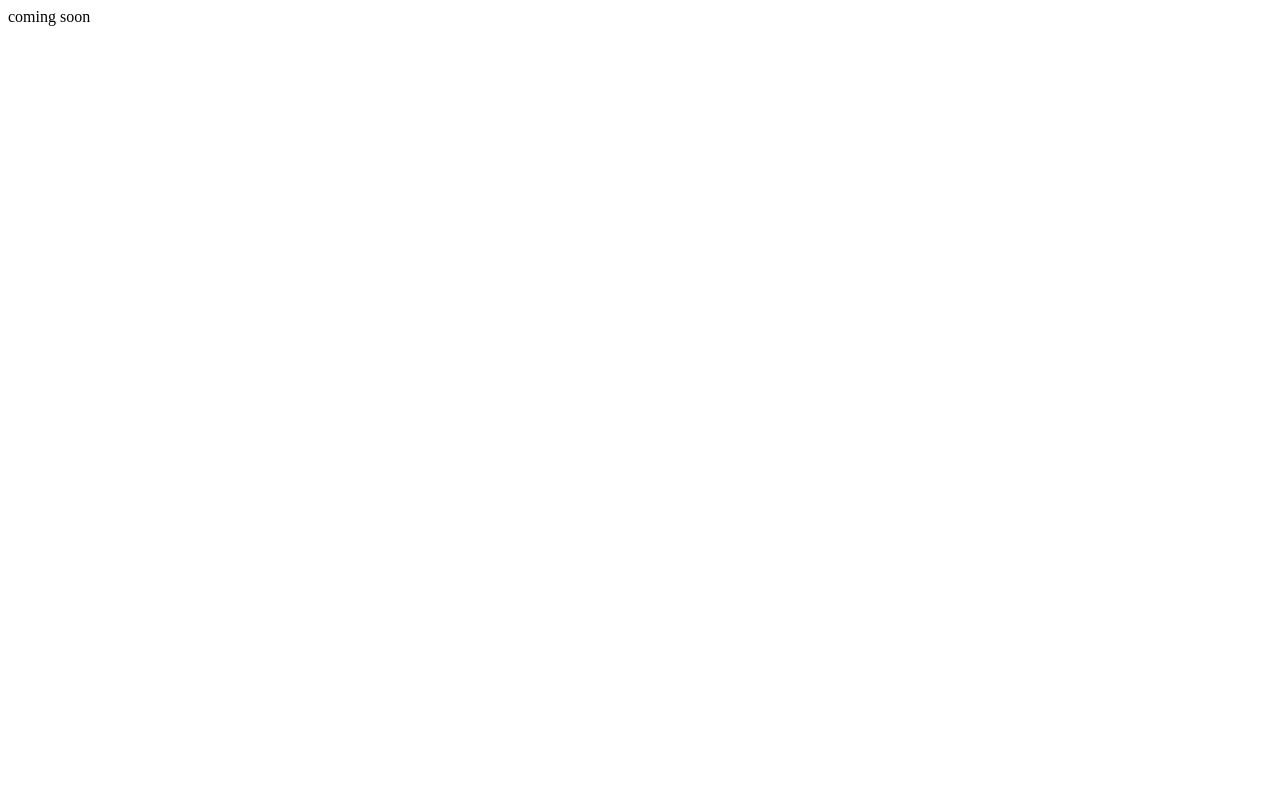
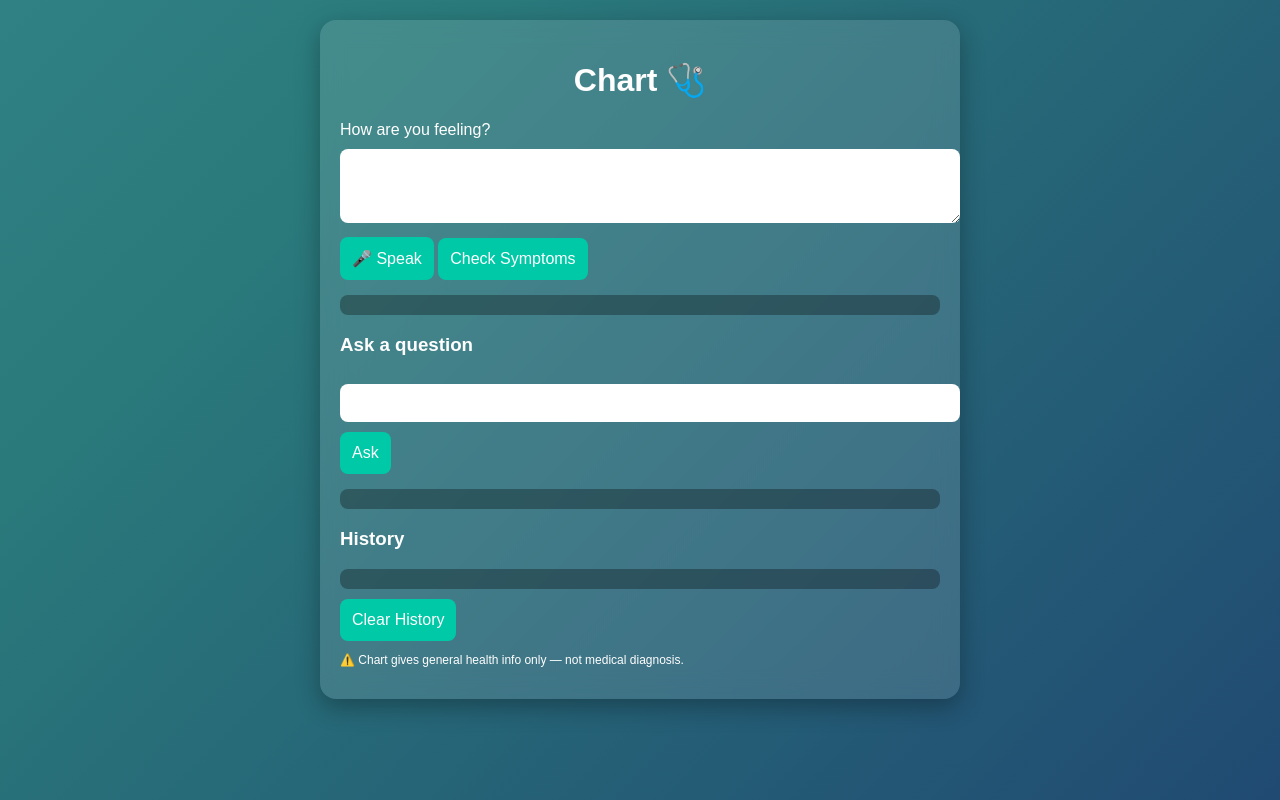
Before and after one commit to mujosej99-boop/ten-x-better-, a plain HTML site: page index.html in a window 1280 px wide. Drawn offline with Linux system fonts and the light colour scheme.

Commit message:
Update index.html

```diff
--- a/index.html
+++ b/index.html
@@ -1 +1,195 @@
-coming soon
+<!DOCTYPE html>
+<html lang="en">
+<head>
+<meta charset="UTF-8">
+<meta name="viewport" content="width=device-width, initial-scale=1.0">
+<title>Chart - Health Assistant</title>
+
+<style>
+/* Animated gradient background */
+body{
+    font-family: Arial, sans-serif;
+    margin:0;
+    padding:20px;
+    background: linear-gradient(-45deg,#1a2a6c,#2a7a7b,#4ca1af,#6dd5ed);
+    background-size: 400% 400%;
+    animation: gradientMove 12s ease infinite;
+    color:white;
+}
+
+@keyframes gradientMove{
+    0%{background-position:0% 50%;}
+    50%{background-position:100% 50%;}
+    100%{background-position:0% 50%;}
+}
+
+.container{
+    max-width:600px;
+    margin:auto;
+    background:rgba(255,255,255,0.12);
+    backdrop-filter: blur(12px);
+    padding:20px;
+    border-radius:16px;
+    box-shadow:0 8px 25px rgba(0,0,0,0.3);
+}
+
+h1{
+    text-align:center;
+}
+
+textarea,input{
+    width:100%;
+    padding:10px;
+    margin-top:10px;
+    border-radius:8px;
+    border:none;
+    font-size:16px;
+}
+
+button{
+    background:#00c9a7;
+    color:white;
+    border:none;
+    padding:12px;
+    margin-top:10px;
+    border-radius:8px;
+    font-size:16px;
+    cursor:pointer;
+}
+
+button:hover{
+    background:#00a98c;
+}
+
+.output{
+    margin-top:15px;
+    padding:10px;
+    background:rgba(0,0,0,0.3);
+    border-radius:8px;
+}
+
+.history{
+    max-height:150px;
+    overflow:auto;
+    font-size:14px;
+}
+</style>
+</head>
+
+<body>
+
+<div class="container">
+
+<h1>Chart 🩺</h1>
+
+<label>How are you feeling?</label>
+<textarea id="symptoms" rows="3"></textarea>
+
+<button onclick="startVoice()">🎤 Speak</button>
+<button onclick="analyze()">Check Symptoms</button>
+
+<div id="result" class="output"></div>
+
+<h3>Ask a question</h3>
+<input id="question">
+<button onclick="answer()">Ask</button>
+
+<div id="answerBox" class="output"></div>
+
+<h3>History</h3>
+<div id="history" class="output history"></div>
+<button onclick="clearHistory()">Clear History</button>
+
+<p style="font-size:12px">
+⚠️ Chart gives general health info only — not medical diagnosis.
+</p>
+
+</div>
+
+<script>
+
+/* ---------- VOICE INPUT ---------- */
+function startVoice(){
+    const SpeechRecognition = window.SpeechRecognition || window.webkitSpeechRecognition;
+    if(!SpeechRecognition){
+        alert("Voice not supported on this browser");
+        return;
+    }
+
+    const recog = new SpeechRecognition();
+    recog.start();
+
+    recog.onresult = function(e){
+        document.getElementById("symptoms").value = e.results[0][0].transcript;
+    }
+}
+
+
+/* ---------- ANALYZE ---------- */
+function analyze(){
+    let text = document.getElementById("symptoms").value.toLowerCase();
+    let response = "";
+
+    if(text.includes("fever")){
+        response += "Possible infection.<br>Usually mild — serious if persistent.<br>Traditional: herbal tea & rest.<br><br>";
+    }
+
+    if(text.includes("headache")){
+        response += "May be stress or dehydration.<br>Drink water, rest, ginger tea.<br><br>";
+    }
+
+    if(text.includes("cough")){
+        response += "Possible cold.<br>Honey + warm fluids recommended.<br><br>";
+    }
+
+    if(text.includes("stomach")){
+        response += "Indigestion possible.<br>Peppermint tea may help.<br><br>";
+    }
+
+    if(response===""){
+        response="Chart couldn't identify symptoms yet.";
+    }
+
+    document.getElementById("result").innerHTML=response;
+    saveHistory("Symptoms: "+text+" -> "+response);
+}
+
+
+/* ---------- QUESTIONS ---------- */
+function answer(){
+    let q=document.getElementById("question").value;
+    let reply="Chart is still learning 🙂";
+
+    if(q.toLowerCase().includes("serious")){
+        reply="If pain is strong or lasting days — see a doctor.";
+    }
+
+    document.getElementById("answerBox").innerHTML=reply;
+    saveHistory("Q: "+q+" -> "+reply);
+}
+
+
+/* ---------- HISTORY STORAGE ---------- */
+function saveHistory(entry){
+    let history = JSON.parse(localStorage.getItem("chartHistory")||"[]");
+    history.push(entry);
+    localStorage.setItem("chartHistory",JSON.stringify(history));
+    showHistory();
+}
+
+function showHistory(){
+    let history = JSON.parse(localStorage.getItem("chartHistory")||"[]");
+    document.getElementById("history").innerHTML=history.join("<br><br>");
+}
+
+function clearHistory(){
+    localStorage.removeItem("chartHistory");
+    showHistory();
+}
+
+showHistory();
+
+</script>
+
+</body>
+</html>
```
